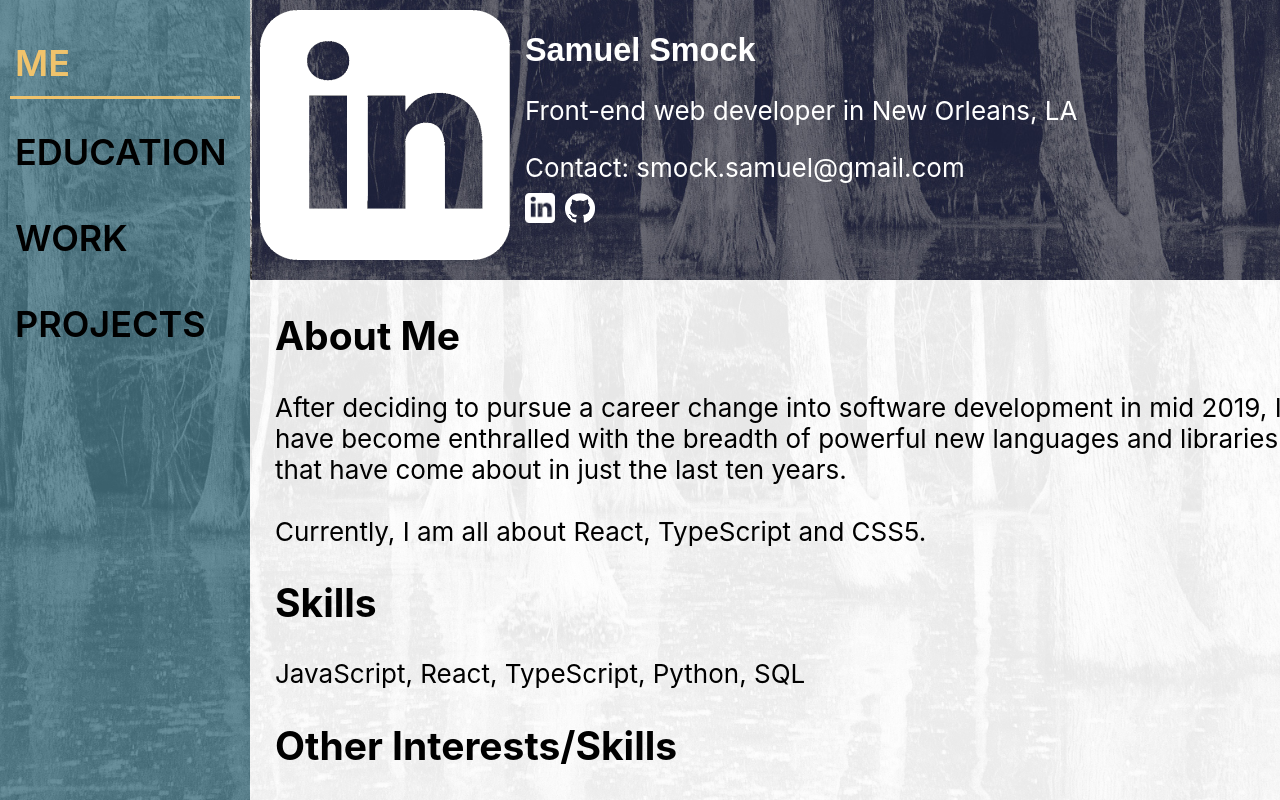
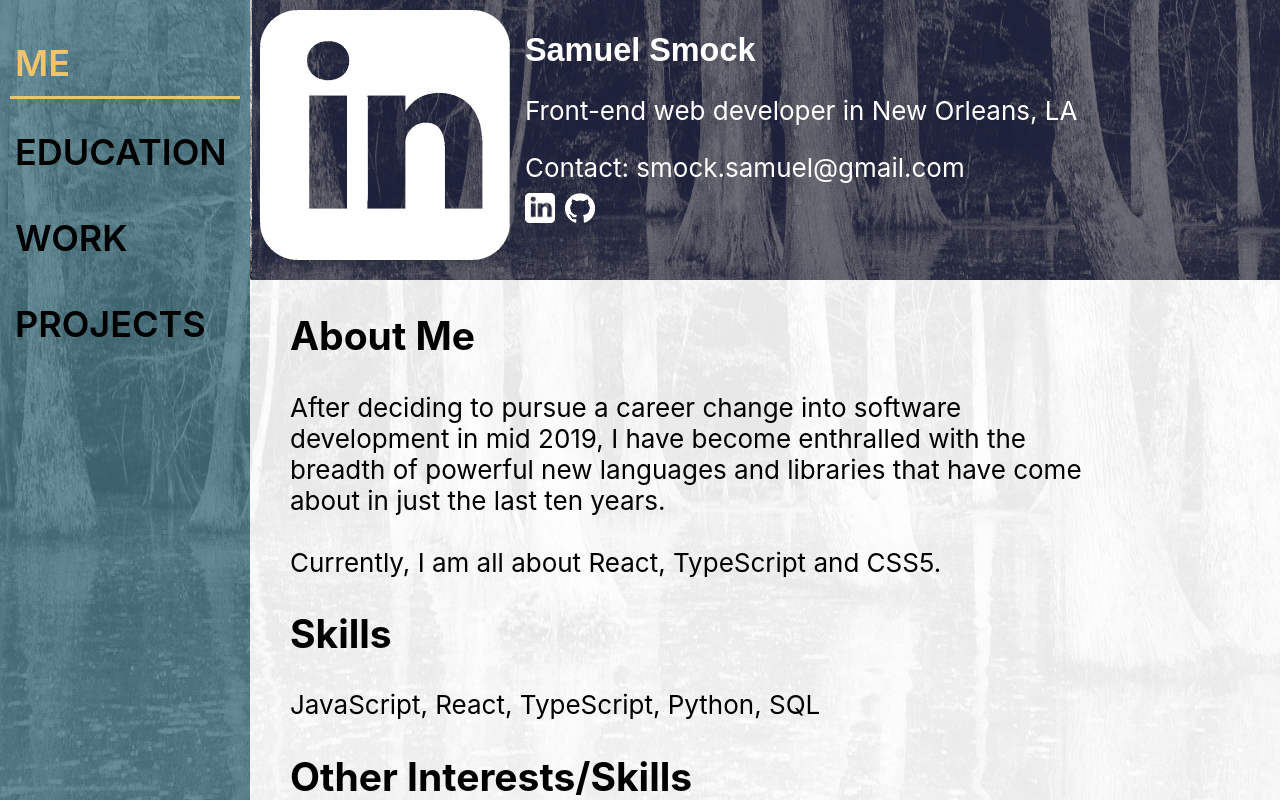
Before and after one commit to samuelsmock/site, a React (Create React App) app: page /me in a window 1280 px wide. Shown: the top 800 px of the page. Built offline with nearby package versions, Linux system fonts and the light colour scheme.

Commit message:
Try Migrtating

```diff
--- a/package.json
+++ b/package.json
@@ -1,5 +1,5 @@
 {
-  "homepage": "https://samuelsmock.github.io/smock_react_app",
+  "homepage": "https://samuelsmock.github.io/react",
   "name": "smock_react_app",
   "version": "0.1.0",
   "private": true,
--- a/src/components/App/App.css
+++ b/src/components/App/App.css
@@ -22,7 +22,7 @@
 }
 
 .right-column{
-  width: auto;
+  width: 100%;
   display: flex;
   flex-direction: column;
   margin-left: 250px;
@@ -38,14 +38,16 @@
   position: fixed;
   z-index: 2;
   background: inherit;
+
 }
 
 .page{
-  padding-right: 20px;
 
+  width: calc(100%-250px);
+  height:100%;
   margin-top: 280px;
   z-index: 1;
-
+  padding-bottom: 40px;
   overflow-y: auto;
   background: rgba(255, 255, 255, 0.9);
   background-size: cover;
--- a/src/components/Head/Head.css
+++ b/src/components/Head/Head.css
@@ -4,9 +4,10 @@
     width: auto;
     vertical-align: top;
     padding: 10px;
-    position: sticky;
+    position: fixed;
     background: url('./cypress-darkened.jpg') no-repeat center center fixed;
     background-size: 99.75%;
+    width: 100%;
     z-index: 1;
     top: 0;
 }
--- a/src/components/Layout/Layout.css
+++ b/src/components/Layout/Layout.css
@@ -1,7 +1,10 @@
 .app-content{
     color: black;
-    padding-left: 15px;
-    width: 100%;
+    padding-left: 30px;
+    padding-bottom: 30px;
+    margin-bottom: 30px;
+    width: 80%;
+    height: 80%;
 }
 ul{
     margin: 0;
```
